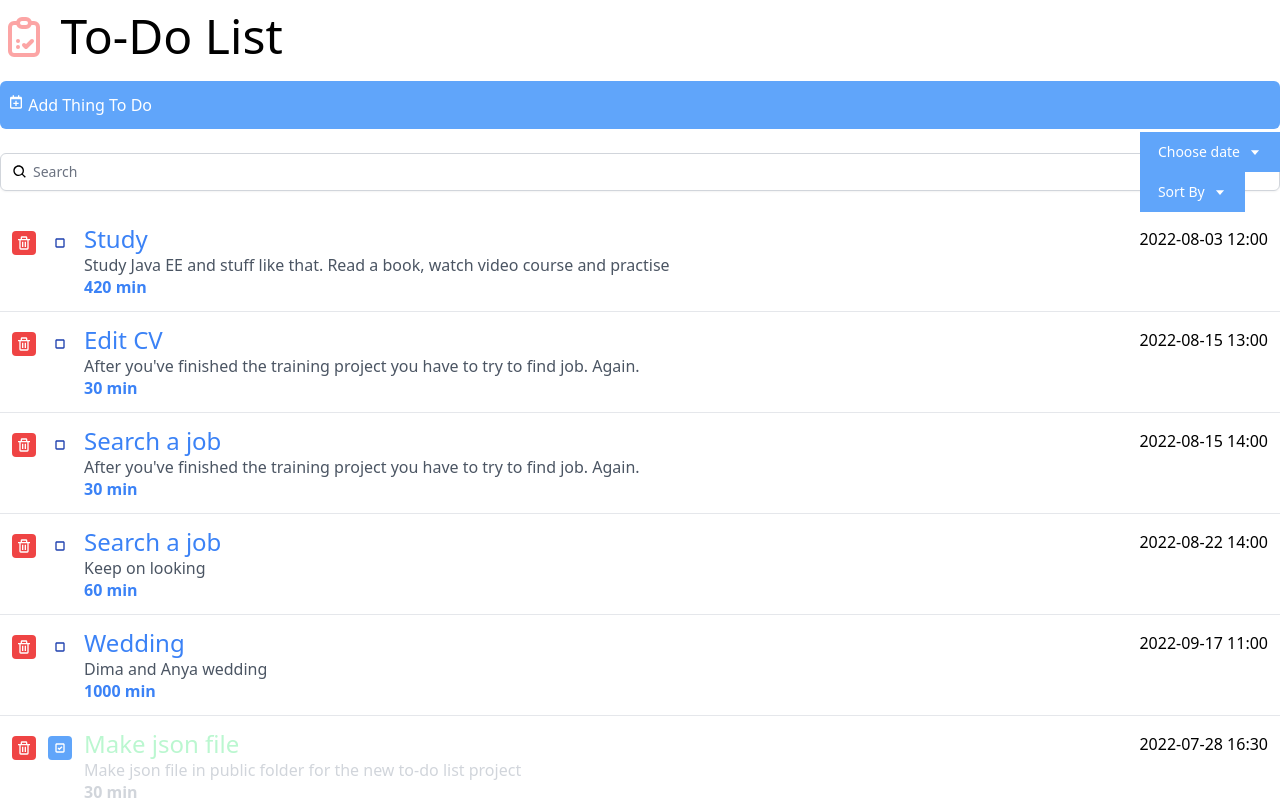
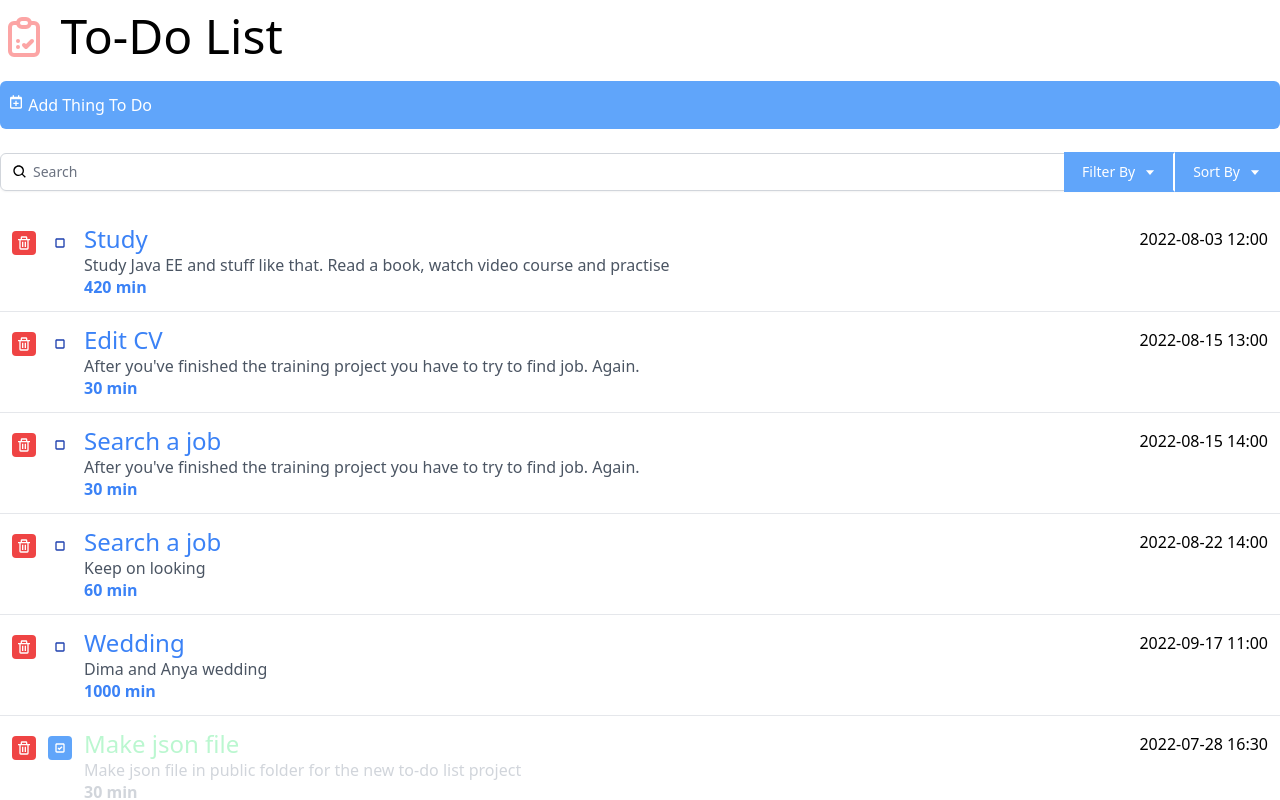
Before and after one commit to egor-no/todo-react, a React (Create React App) app: page / in a window 1280 px wide. Shown: the top 800 px of the page. Built offline with nearby package versions, Linux system fonts and the light colour scheme.

Commit message:
Add filters

```diff
--- a/src/App.js
+++ b/src/App.js
@@ -6,14 +6,15 @@ import ToDoInfo from "./components/ToDoInfo";
 
 function App() {
 
-  let [toDoList, setToDoList] = useState([]);
-  let [query, setQuery] = useState("");
-  let [sortBy, setSortBy] = useState("date");
-  let [orderBy, setOrderBy] = useState("asc");
-  let [undoneFirst, setUndoneFirst] = useState(true);
-  let [reDraw, setReDraw] = useState(0);
-  let [folder, setFolder] = useState("");
-  let [date, setDate] = useState(null);
+  var [toDoList, setToDoList] = useState([]);
+  var [query, setQuery] = useState("");
+  var [sortBy, setSortBy] = useState("date");
+  var [orderBy, setOrderBy] = useState("asc");
+  var [undoneFirst, setUndoneFirst] = useState(true);
+  var [reDraw, setReDraw] = useState(0);
+  var [folder, setFolder] = useState("");
+  var [doneFilter, setDoneFilter] = useState(false);
+  var [date, setDate] = useState(null);
 
   const filteredToDoList = toDoList.filter(
     item => {
@@ -23,6 +24,7 @@ function App() {
       return (
         item.title.includes(query)
         && (item.folder === undefined  || item.folder.includes(folder))
+        && (!item.status || !doneFilter)
         && (filterDate === null ||
           itemDate.getDate() === filterDate.getDate()
           && itemDate.getMonth() === filterDate.getMonth()
@@ -78,7 +80,9 @@ function App() {
         onSortByChange = {mySort => setSortBy(mySort)}
         undoneFirst = {undoneFirst}
         onUndoneFirstByChange = {() => setUndoneFirst(!undoneFirst)}
-        onFilterByDate = {date => setDate(date)}
+        onFilterByDate = {filterDate => setDate(filterDate)}
+        doneFilter = {doneFilter}
+        onFilterByDone = {() => setDoneFilter(!doneFilter)}
       />
 
       <ul className="divide-y divide-gray-200">
--- a/src/components/Search.js
+++ b/src/components/Search.js
@@ -3,7 +3,7 @@ import { useState } from 'react'
 import Calendar from 'react-calendar';
 
 const DropDown = ({ toggle, sortBy, onSortByChange, orderBy, onOrderByChange,
-    undoneFirst, onUndoneFirstByChange, setToggleSort}) => {
+    undoneFirst, onUndoneFirstByChange}) => {
     if (!toggle) {
       return null;
     }
@@ -31,22 +31,30 @@ const DropDown = ({ toggle, sortBy, onSortByChange, orderBy, onOrderByChange,
     )
 }
 
-const CalendarFilter = ( {toggle, setDateFilter, onFilterByDate}) => {
+const CalendarFilter = ( {toggle, setDateFilter, onFilterByDate, doneFilter, onFilterByDone}) => {
   if (!toggle) {
     return null;
   }
   return (
       <div className="origin-top-right absolute right-0 mt-2 w-56
-      rounded-md shadow-lg bg-white ring-1 ring-black ring-opacity-5">
-        <Calendar
-          onChange={date => {onFilterByDate(date); setDateFilter(false); }}
-        />
-      </div>
-  )
+      rounded-md shadow-lg bg-white ring-1 ring-black ring-opacity-5" onBlur={() => {setDateFilter(false)}}>
+        <div className="py-1" role="menu" aria-orientation="vertical" aria-labelledby="options-menu">
+          <div className="px-4 py-2 text-sm text-gray-700 flex justify-between cursor-pointer border-gray-1 border-t-2">
+            <Calendar
+            onChange={date => {onFilterByDate(date); setDateFilter(false); }}
+          /></div>
+          <div onClick={() => {onFilterByDate(null); setDateFilter(false)}}
+            className="px-4 py-2 text-sm text-gray-700 hover:bg-gray-100 hover:text-gray-900 flex justify-between cursor-pointer border-gray-1 border-t-2"
+            role="menuitem">Reset the date</div>
+          <div onClick={() => onFilterByDone()}
+            className="px-4 py-2 text-sm text-gray-700 hover:bg-gray-100 hover:text-gray-900 flex justify-between cursor-pointer border-gray-1 border-t-2"
+          role="menuitem">Show only things to do {(doneFilter === true) && <BiCheck />}</div>
+        </div>
+      </div>  )
 }
 
 const Search = ({query, onQueryChange, sortBy, onSortByChange, orderBy, onOrderByChange,
-    undoneFirst, onUndoneFirstByChange, onFilterByDate }) => {
+    undoneFirst, onUndoneFirstByChange, onFilterByDate, doneFilter, onFilterByDone }) => {
     let [toggleSort, setToggleSort] = useState(false);
     let [dateFilter, setDateFilter] = useState(false);
     return (
@@ -62,13 +70,17 @@ const Search = ({query, onQueryChange, sortBy, onSortByChange, orderBy, onOrderB
           <div className="absolute inset-y-0 right-0 flex items-center">
             <div>
               <button type="button" onClick={()=>{setDateFilter(!dateFilter)} }
-                className="justify-center px-4 py-2 bg-blue-400 border-2 border-blue-400 text-sm text-white hover:bg-blue-700 focus:outline-none focus:ring-2 focus:ring-offset-2 flex items-center" id="calendar-menu" aria-haspopup="true" aria-expanded="true">
-                Choose date <BiCaretDown className="ml-2" />
+                className="justify-center border-r-white px-4 py-2 bg-blue-400 border-2 border-blue-400 text-sm text-white hover:bg-blue-700 focus:outline-none focus:ring-2 focus:ring-offset-2 flex items-center" id="calendar-menu" aria-haspopup="true" aria-expanded="true">
+                Filter By <BiCaretDown className="ml-2" />
               </button>
               <CalendarFilter toggle = {dateFilter}
                 setDateFilter = {setDateFilter}
                 onFilterByDate={date => onFilterByDate(date)}
+                doneFilter = {doneFilter}
+                onFilterByDone={() => onFilterByDone()}
               />
+              </div>
+              <div>
               <button type="button" onClick={()=>{setToggleSort(!toggleSort)} }
                 className="justify-center px-4 py-2 bg-blue-400 border-2 border-blue-400 text-sm text-white hover:bg-blue-700 focus:outline-none focus:ring-2 focus:ring-offset-2 flex items-center" id="options-menu" aria-haspopup="true" aria-expanded="true">
                 Sort By <BiCaretDown className="ml-2" />
```
